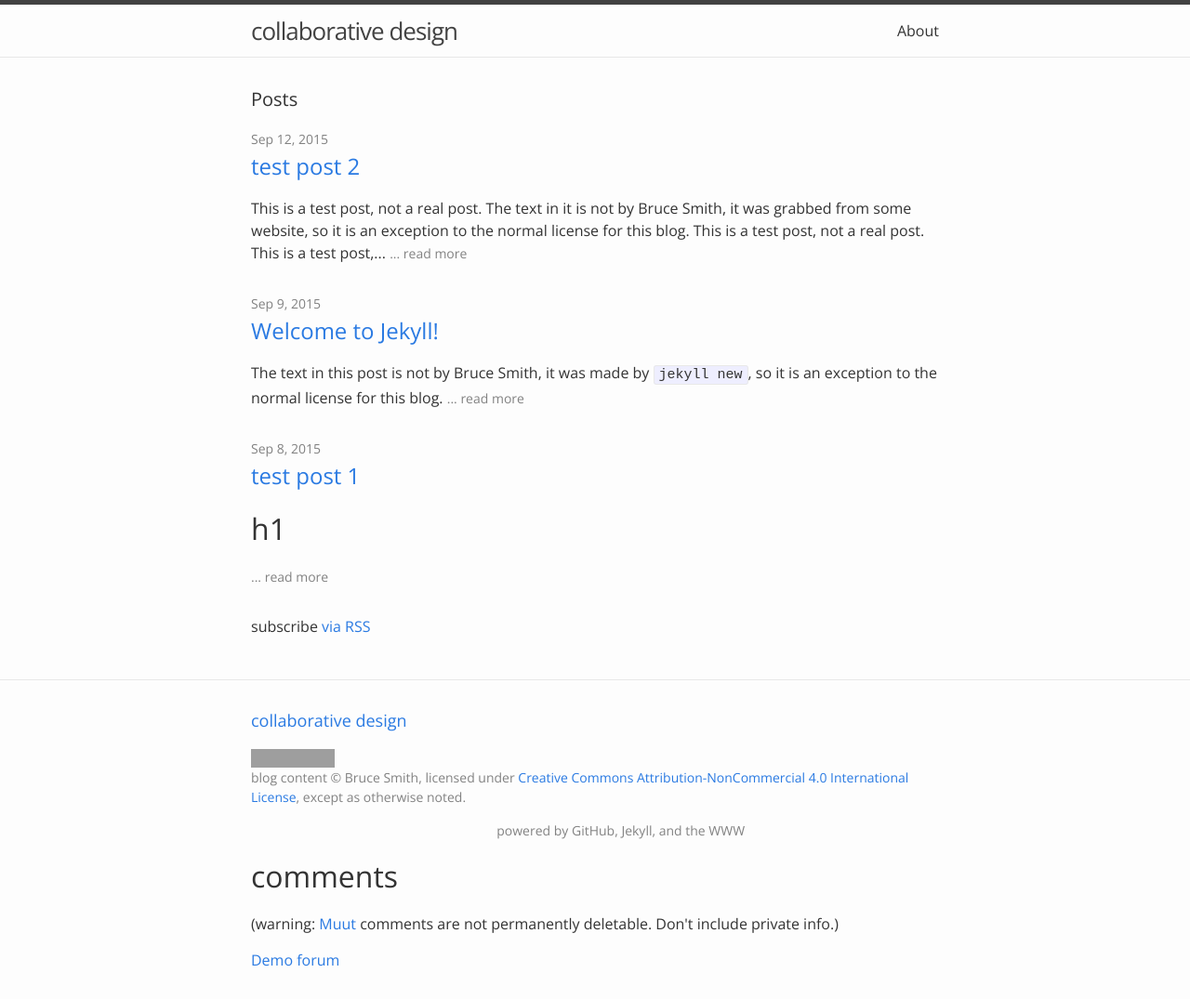
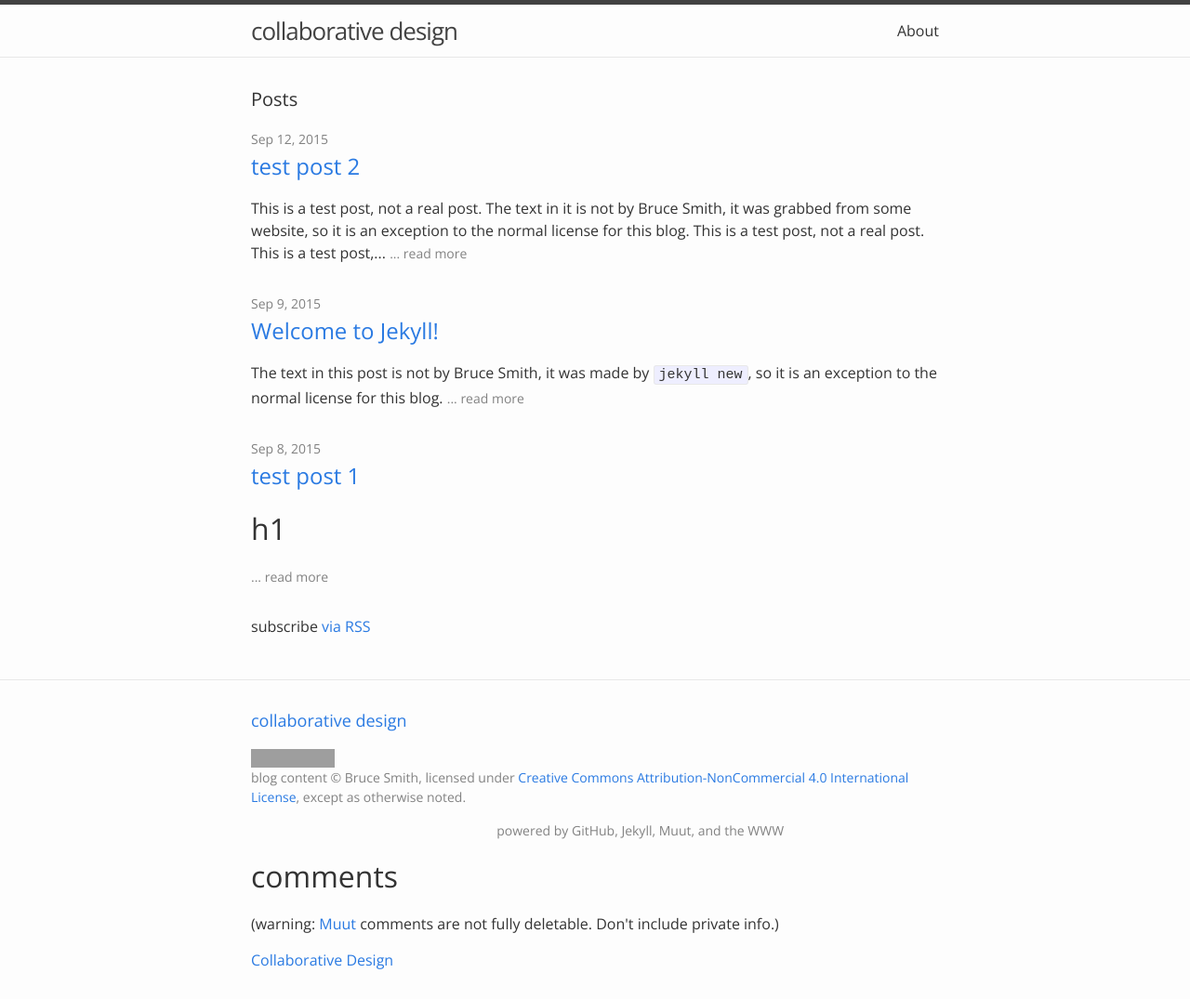
Before and after one commit to oresmus/oresmus.github.io, a Jekyll site: the page built from index.html, in a window 1280 px wide. Shown: the whole page at 93% size. Built offline with Jekyll 4.4.1, drawn with Linux system fonts in a browser that asks for light colours; grey boxes are pictures that could not be loaded.

Commit message:
muut community name

```diff
--- a/_includes/footer.html
+++ b/_includes/footer.html
@@ -24,13 +24,13 @@
 
     <div class="footer-col-wrapper post-meta">
         <span class="footer-col footer-col-1">&nbsp;</span>
-        <span class="footer-col footer-col-3">powered by GitHub, Jekyll, and the WWW</span>
+        <span class="footer-col footer-col-3">powered by GitHub, Jekyll, Muut, and the WWW</span>
     </div>
 
     <div>
         <h1>comments</h1>
-        <p class="small">(warning: <a href="https://muut.com">Muut</a> comments are not permanently deletable. Don't include private info.)</p>
-        <a class="muut" href="https://muut.com/i/goma">Demo forum</a>
+        <p class="small">(warning: <a href="https://muut.com">Muut</a> comments are not fully deletable. Don't include private info.)</p>
+        <a class="muut" href="https://muut.com/i/collaborative-design">Collaborative Design</a>
         <script src="//cdn.muut.com/1/moot.min.js"></script>
 
     </div>
```
